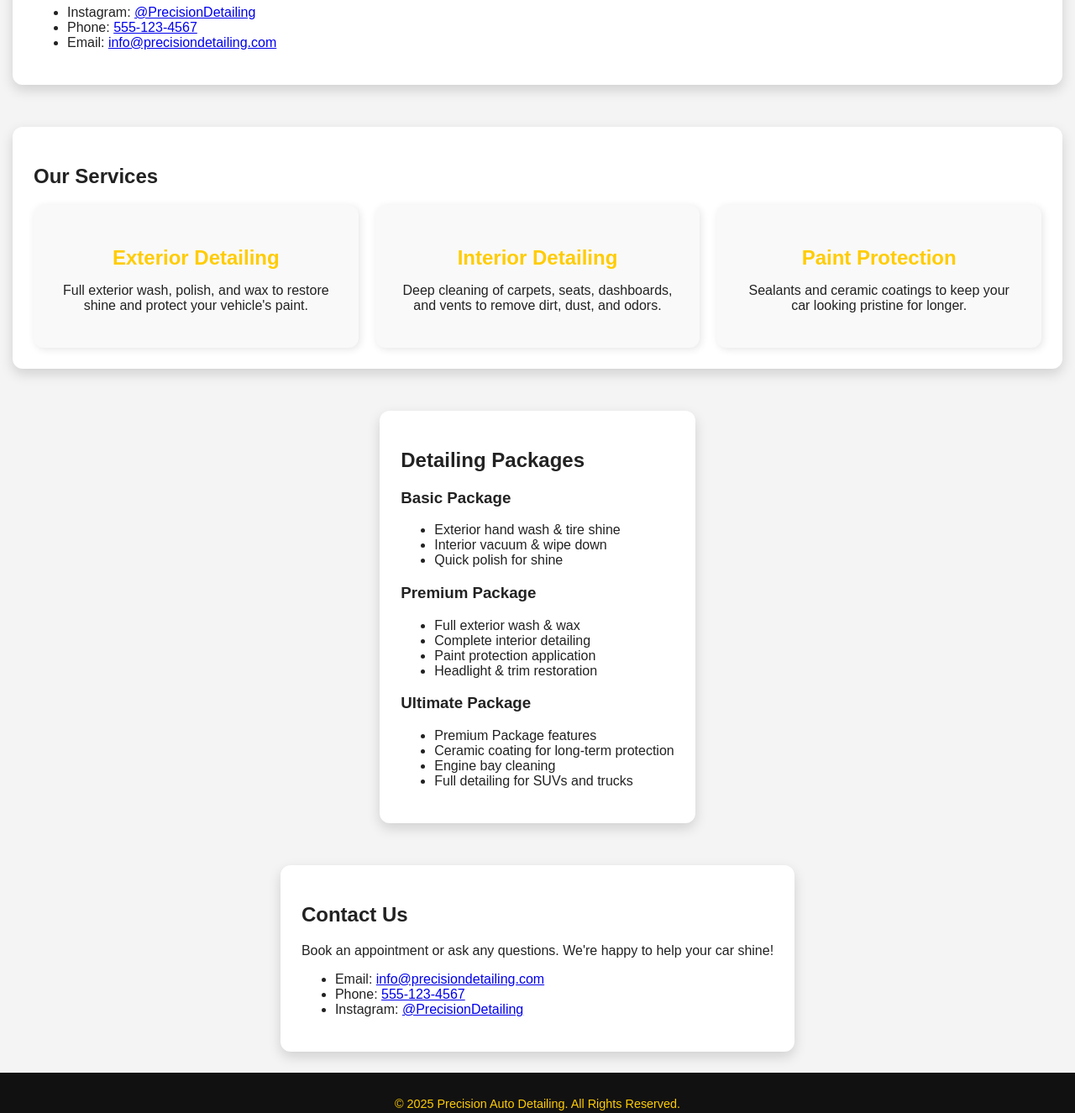
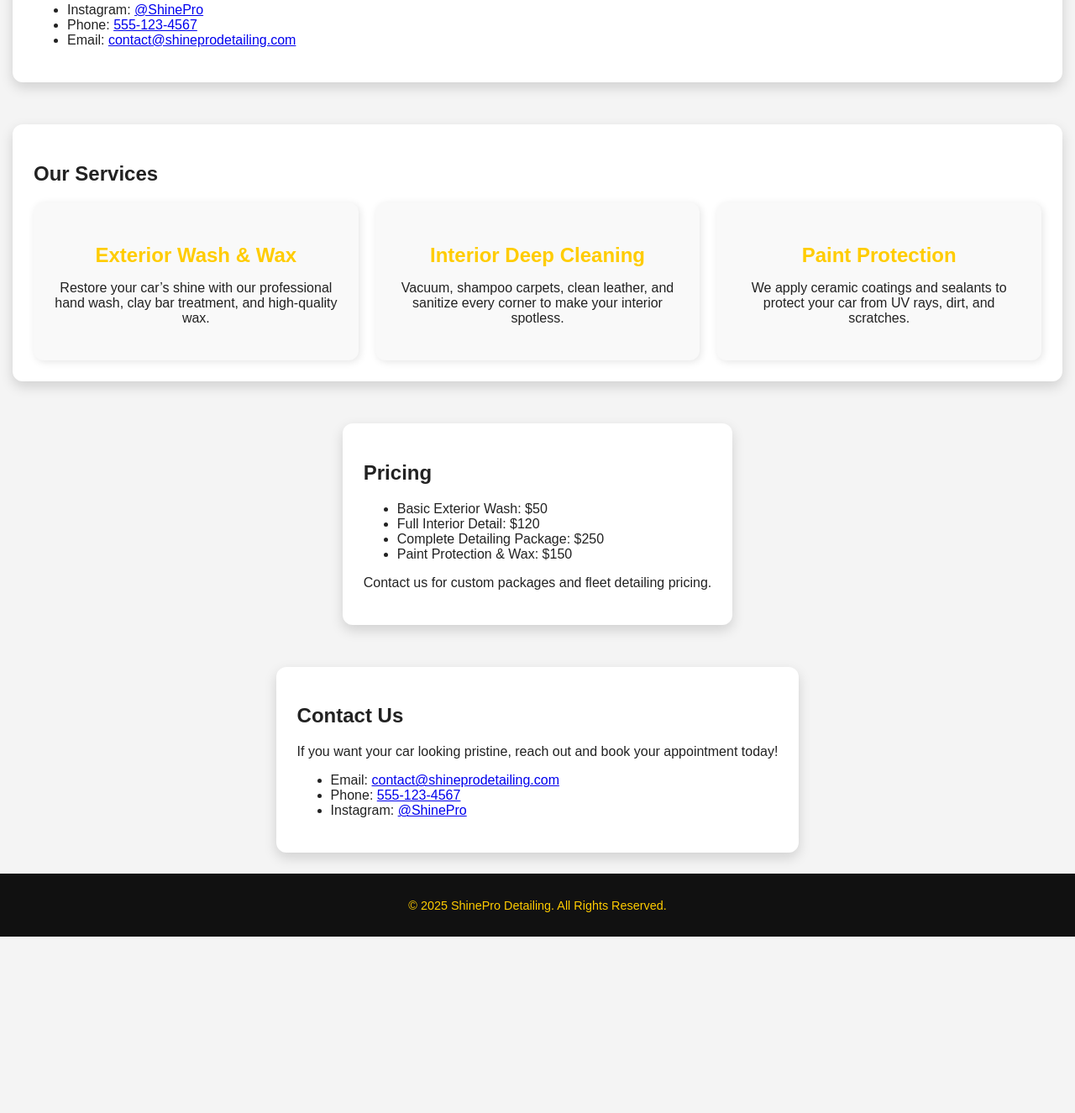
Before and after one commit to moniqer/Robotics, a plain HTML site: page index.html in a window 1280 px wide. Shown: the part 742-2067 px from the top of the page at 84% size. After the commit the page ends 1857 px from the top, so only its background shows below. Drawn offline with Linux system fonts and the light colour scheme.

Commit message:
Update index.html

```diff
--- a/index.html
+++ b/index.html
@@ -3,36 +3,43 @@
 <head>
     <meta charset="UTF-8">
     <meta name="viewport" content="width=device-width, initial-scale=1.0">
-    <title>Precision Auto Detailing</title>
+    <title>ShinePro Detailing</title>
+
+    <!-- Google Fonts -->
+    <link rel="preconnect" href="https://fonts.googleapis.com">
+    <link rel="preconnect" href="https://fonts.gstatic.com" crossorigin>
+    <link href="https://fonts.googleapis.com/css2?family=Oswald:wght@400;600;700&family=Roboto+Slab:wght@400;700&display=swap" rel="stylesheet">
+
     <link rel="stylesheet" href="style.css">
 </head>
 <body>
     <header>
-        <h1>Precision Auto Detailing</h1>
+        <h1>ShinePro Detailing</h1>
     </header>
+
     <nav>
         <a href="#home">Home</a>
         <a href="#about">About Us</a>
         <a href="#services">Services</a>
-        <a href="#packages">Packages</a>
+        <a href="#pricing">Pricing</a>
         <a href="#contact">Contact Us</a>
     </nav>
 
     <div class="hero" id="home">
-        <h2>Drive Clean. Shine Everywhere.</h2>
-        <p>Premium car detailing services for cars, trucks, and SUVs—inside and out. Make your vehicle look like new.</p>
-        <a href="#contact" class="cta-button">Book Your Appointment</a>
+        <img src="image/hero-car.jpg" alt="Luxury Car" class="hero-image">
+        <h2>Make Your Car Shine Like New</h2>
+        <p>Professional car detailing services that restore, protect, and enhance your vehicle’s appearance.</p>
     </div>
 
     <div class="container" id="about">
         <h2>About Us</h2>
-        <p>At Precision Auto Detailing, we specialize in professional cleaning, restoration, and finishing for every type of vehicle. Our trained team uses high-quality products and techniques to give your car a showroom shine.</p>
+        <p>ShinePro Detailing is a professional car care business dedicated to providing premium detailing services. We specialize in interior deep cleaning, exterior polishing, paint protection, and full-service vehicle restoration.</p>
 
         <p><strong>Contact Info</strong></p>
         <ul>
-            <li>Instagram: <a href="https://instagram.com/PrecisionDetailing">@PrecisionDetailing</a></li>
+            <li>Instagram: <a href="https://instagram.com/ShinePro">@ShinePro</a></li>
             <li>Phone: <a href="tel:5551234567">555-123-4567</a></li>
-            <li>Email: <a href="mailto:info@precisiondetailing.com">info@precisiondetailing.com</a></li>
+            <li>Email: <a href="mailto:contact@shineprodetailing.com">contact@shineprodetailing.com</a></li>
         </ul>
     </div>
 
@@ -40,58 +47,43 @@
         <h2>Our Services</h2>
         <div class="features">
             <div class="feature-box">
-                <h3>Exterior Detailing</h3>
-                <p>Full exterior wash, polish, and wax to restore shine and protect your vehicle's paint.</p>
+                <h3>Exterior Wash & Wax</h3>
+                <p>Restore your car’s shine with our professional hand wash, clay bar treatment, and high-quality wax.</p>
             </div>
             <div class="feature-box">
-                <h3>Interior Detailing</h3>
-                <p>Deep cleaning of carpets, seats, dashboards, and vents to remove dirt, dust, and odors.</p>
+                <h3>Interior Deep Cleaning</h3>
+                <p>Vacuum, shampoo carpets, clean leather, and sanitize every corner to make your interior spotless.</p>
             </div>
             <div class="feature-box">
                 <h3>Paint Protection</h3>
-                <p>Sealants and ceramic coatings to keep your car looking pristine for longer.</p>
+                <p>We apply ceramic coatings and sealants to protect your car from UV rays, dirt, and scratches.</p>
             </div>
         </div>
     </div>
 
-    <div class="container" id="packages">
-        <h2>Detailing Packages</h2>
-        <h3>Basic Package</h3>
+    <div class="container" id="pricing">
+        <h2>Pricing</h2>
         <ul>
-            <li>Exterior hand wash & tire shine</li>
-            <li>Interior vacuum & wipe down</li>
-            <li>Quick polish for shine</li>
+            <li>Basic Exterior Wash: $50</li>
+            <li>Full Interior Detail: $120</li>
+            <li>Complete Detailing Package: $250</li>
+            <li>Paint Protection & Wax: $150</li>
         </ul>
-
-        <h3>Premium Package</h3>
-        <ul>
-            <li>Full exterior wash & wax</li>
-            <li>Complete interior detailing</li>
-            <li>Paint protection application</li>
-            <li>Headlight & trim restoration</li>
-        </ul>
-
-        <h3>Ultimate Package</h3>
-        <ul>
-            <li>Premium Package features</li>
-            <li>Ceramic coating for long-term protection</li>
-            <li>Engine bay cleaning</li>
-            <li>Full detailing for SUVs and trucks</li>
-        </ul>
+        <p>Contact us for custom packages and fleet detailing pricing.</p>
     </div>
 
     <div class="container" id="contact">
         <h2>Contact Us</h2>
-        <p>Book an appointment or ask any questions. We're happy to help your car shine!</p>
+        <p>If you want your car looking pristine, reach out and book your appointment today!</p>
         <ul>
-            <li>Email: <a href="mailto:info@precisiondetailing.com">info@precisiondetailing.com</a></li>
+            <li>Email: <a href="mailto:contact@shineprodetailing.com">contact@shineprodetailing.com</a></li>
             <li>Phone: <a href="tel:5551234567">555-123-4567</a></li>
-            <li>Instagram: <a href="https://instagram.com/PrecisionDetailing">@PrecisionDetailing</a></li>
+            <li>Instagram: <a href="https://instagram.com/ShinePro">@ShinePro</a></li>
         </ul>
     </div>
 
     <footer>
-        <p>&copy; 2025 Precision Auto Detailing. All Rights Reserved.</p>
+        <p>&copy; 2025 ShinePro Detailing. All Rights Reserved.</p>
     </footer>
 </body>
 </html>
```
